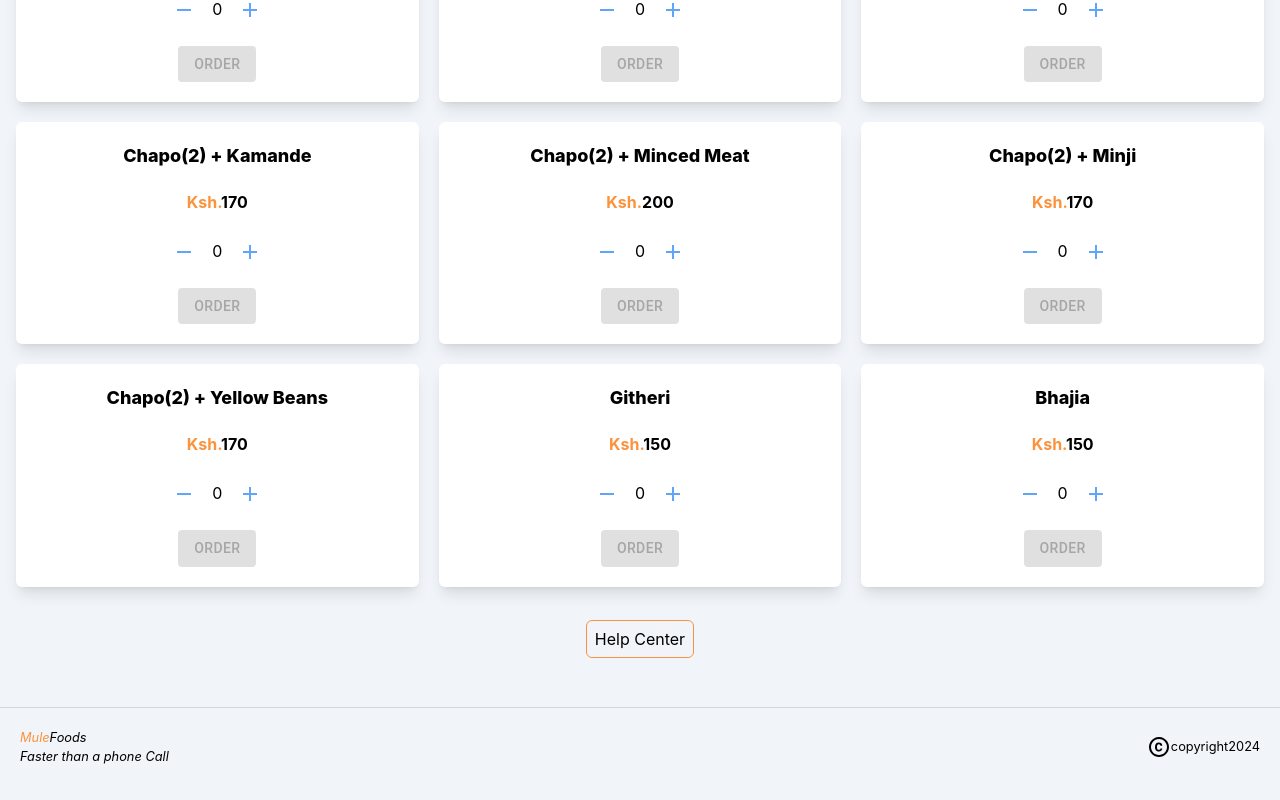
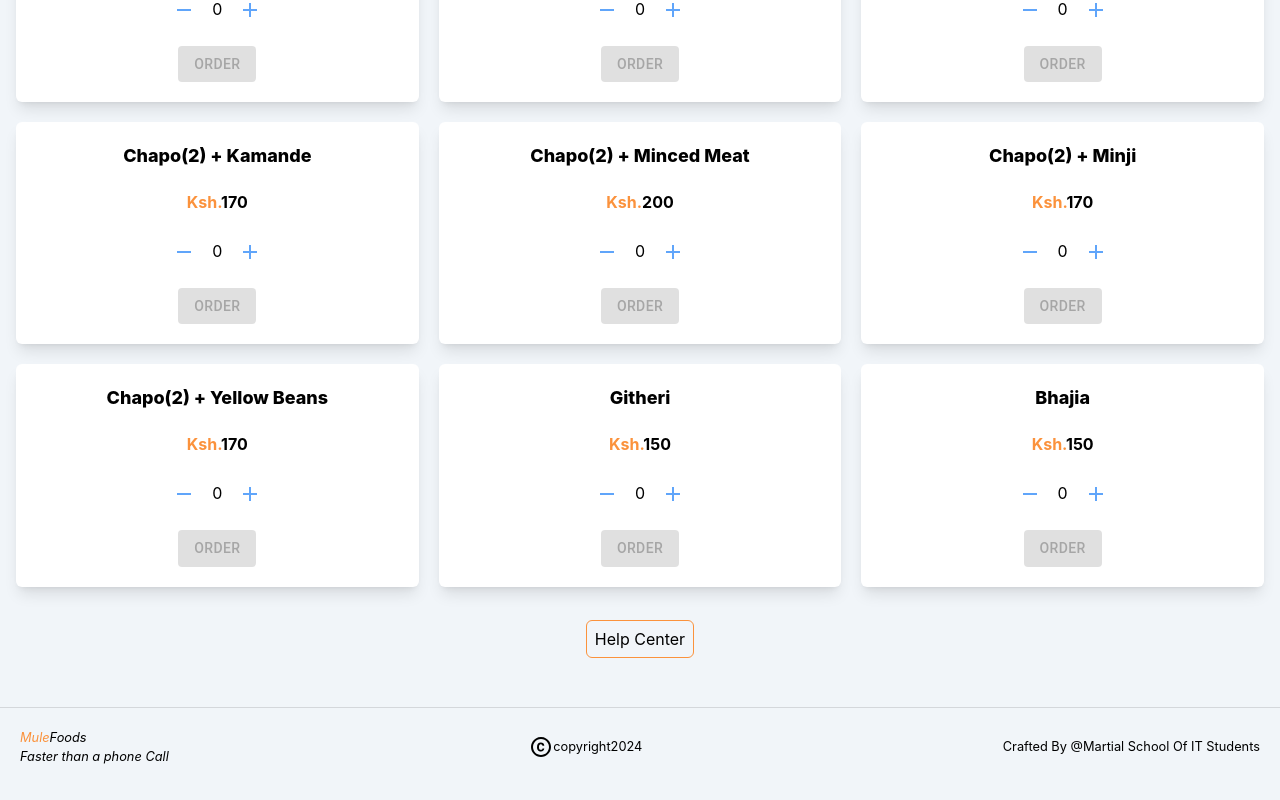
Before and after one commit to JohanaGikonyo/Mule-Foods, a React (Vite) app in the folder frontend/: page /mainpage/mainpage/home in a window 1280 px wide. Shown: the part 530-1330 px from the top of the page. Built offline with nearby package versions, Linux system fonts and the light colour scheme.

Commit message:
icons and footer

```diff
--- a/frontend/src/components/Footer/Footer.jsx
+++ b/frontend/src/components/Footer/Footer.jsx
@@ -1,19 +1,27 @@
-import Divider from '@mui/material/Divider';
-import CopyrightIcon from '@mui/icons-material/Copyright';
-import { NavLink } from 'react-router-dom';
+import Divider from "@mui/material/Divider";
+import CopyrightIcon from "@mui/icons-material/Copyright";
+import { NavLink } from "react-router-dom";
 
 function Footer() {
-    return (
-        <div className='mt-10'>
-            <Divider />
-            <div className='flex justify-between items-center p-5 gap-2'>
-                <small className='text-black flex flex-col items-start justify-around italic'><NavLink to='mainpage/home' className='flex text-black'><span className='text-orange-400 flex'>Mule </span> Foods</NavLink><span className='italic'>Faster than a phone Call</span> </small>
-                <small className='flex items-center justify-around'>
-                    <CopyrightIcon size={5} />copyright{new Date().getFullYear()}
-                </small>
-            </div >
-        </div >
-    );
+  return (
+    <div className="mt-10 mb-5 ">
+      <Divider />
+      <div className="flex justify-between items-center p-5 gap-2 flex-wrap">
+        <small className="text-black flex flex-col items-start justify-around italic">
+          <NavLink to="mainpage/home" className="flex text-black">
+            <span className="text-orange-400 flex">Mule </span> Foods
+          </NavLink>
+          <span className="italic">Faster than a phone Call</span>{" "}
+        </small>
+
+        <small className="flex items-center justify-center text-center">
+          <CopyrightIcon size={5} />
+          copyright{new Date().getFullYear()}
+        </small>
+        <small>Crafted By @Martial School Of IT Students</small>
+      </div>
+    </div>
+  );
 }
 
 export default Footer;
```
Also changed, not shown: 1 other file (tests, documents, lock files or other folders).
